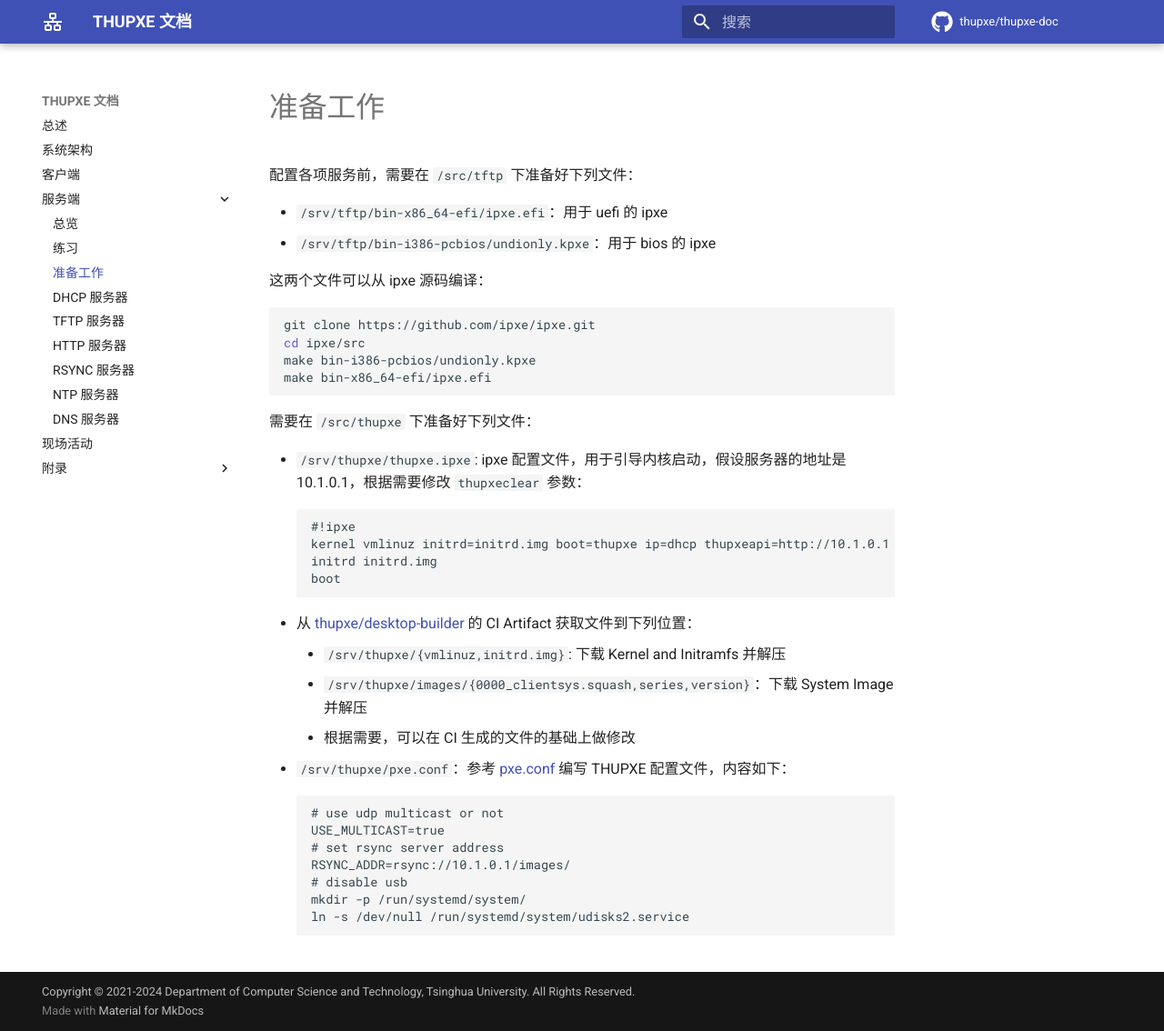
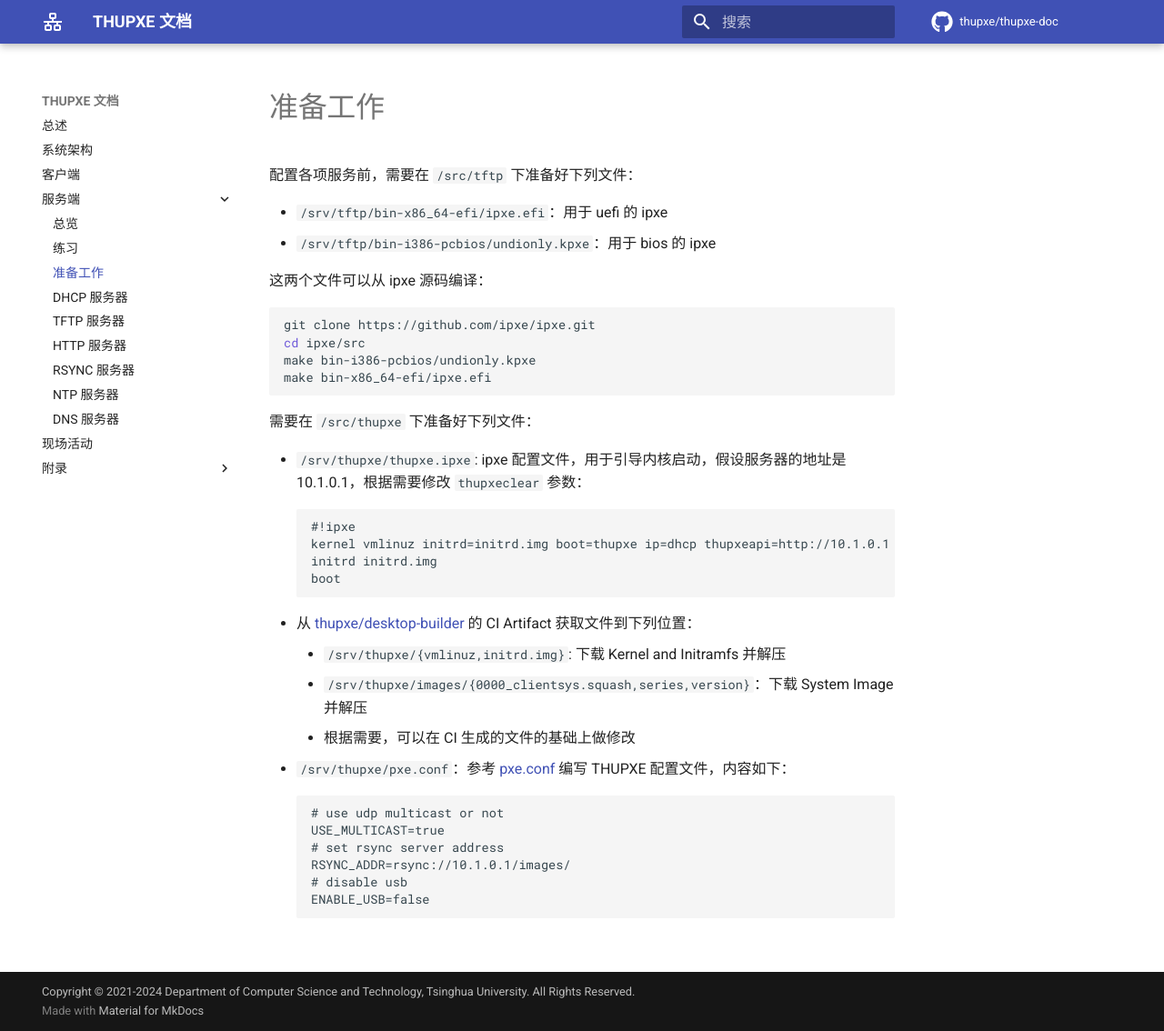
Before and after one commit to thupxe/thupxe-doc, an MkDocs documentation site: the page built from docs/server/preparation.md, in a window 1280 px wide and 1134 px high. Shown: the whole window at 91% size. Built offline with MkDocs 1.6.1 and Material for MkDocs 9.7.7, drawn with Linux system fonts in a browser that asks for light colours; comment, search, counter and statistics services are not loaded.

Commit message:
Simplify usb disabling

````diff
--- a/docs/server/preparation.md
+++ b/docs/server/preparation.md
@@ -34,6 +34,5 @@ make bin-x86_64-efi/ipxe.efi
     # set rsync server address
     RSYNC_ADDR=rsync://10.1.0.1/images/
     # disable usb
-    mkdir -p /run/systemd/system/
-    ln -s /dev/null /run/systemd/system/udisks2.service
+    ENABLE_USB=false
     ```
````
